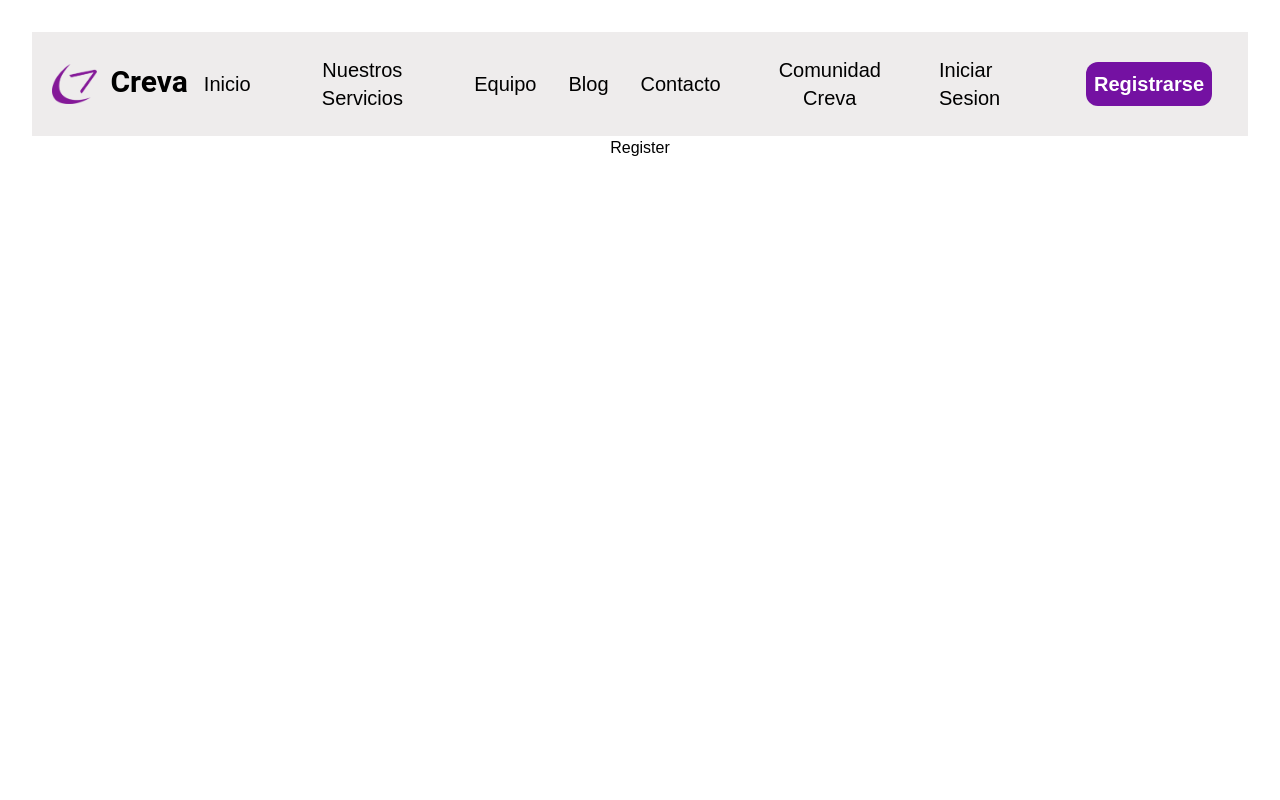
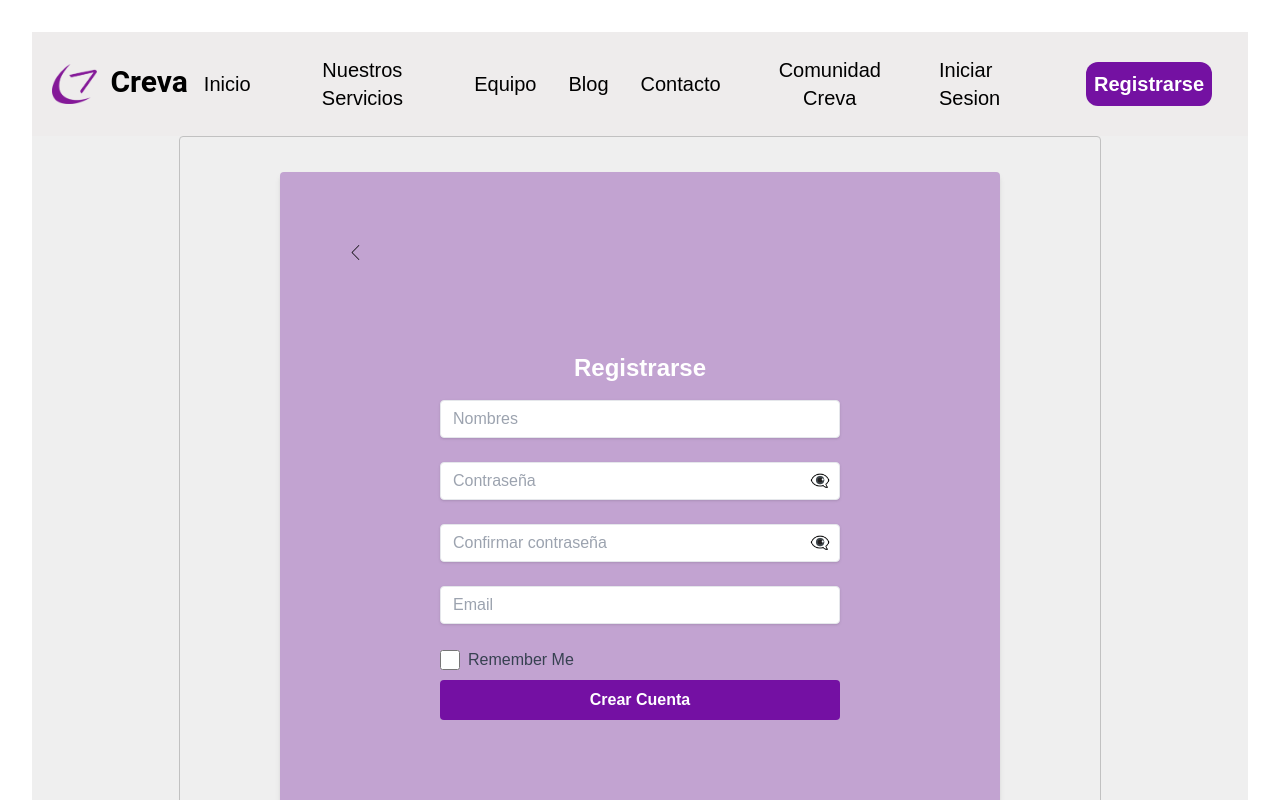
Before and after one commit to CrevaGroup/client, a React (Vite) app: page /register in a window 1280 px wide. Shown: the top 800 px of the page. Built offline with nearby package versions, Linux system fonts and the light colour scheme.

Commit message:
login terminado, register terminado

```diff
--- a/src/views/Login.jsx
+++ b/src/views/Login.jsx
@@ -5,10 +5,8 @@ import flechaVolver from "../assets/flechaVolver.svg";
 const Login = () => {
   const [username, setUsername] = useState("");
   const [password, setPassword] = useState("");
+  const [showPassword, setShowPassword] = useState(false);
 
-  const handleLogin = () => {
-    // Agrega la lógica de inicio de sesión aquí
-  };
   return (
     <div
       style={{ backgroundColor: "#EFEFEF" }}
@@ -22,28 +20,25 @@ const Login = () => {
         }}
       ></div>
       <div
+        className="bg-C2A3D1 shadow-md rounded p-24 mb-4"
         style={{
           border: "solid 1px #C1C1C1",
-          padding: "25px 70px 25px 70px",
           borderRadius: "4px",
         }}
       >
         <div
           style={{
             backgroundColor: "#C2A3D1",
-            width: "400px",
-            height: "370px",
           }}
-          className="bg-C2A3D1 shadow-md rounded p-8  mb-4"
+          className="bg-C2A3D1 shadow-md rounded p-24 mb-4"
         >
-          {" "}
           <Link to="/">
             <button
               style={{
                 color: "#7F7F7F",
                 position: "relative",
-                top: "-20px",
-                left: "-30px",
+                top: "-50px",
+                left: "-80px",
                 width: "30px",
                 height: "20px",
                 borderRadius: "50%",
@@ -59,7 +54,7 @@ const Login = () => {
                 src={flechaVolver}
                 alt=""
               />
-            </button>{" "}
+            </button>
           </Link>
           <h1
             style={{ color: "white" }}
@@ -67,9 +62,10 @@ const Login = () => {
           >
             Bienvenido
           </h1>
-          <div className="mb-4">
+          <div className="mb-6">
             <input
-              className="shadow appearance-none border rounded w-full py-2 px-3 text-gray-700 leading-tight focus:outline-none focus:shadow-outline"
+              style={{ width: "300px" }}
+              className={`shadow appearance-none border rounded w-full py-2 px-3 text-gray-700 leading-tight focus:outline-none focus:shadow-outline`}
               id="username"
               type="text"
               placeholder="Usuario"
@@ -77,21 +73,34 @@ const Login = () => {
               onChange={(e) => setUsername(e.target.value)}
             />
           </div>
-          <div className="mb-6">
+          <div className="mb-6" style={{ position: "relative" }}>
             <input
-              className="shadow appearance-none border rounded w-full py-2 px-3 text-gray-700 leading-tight focus:outline-none focus:shadow-outline"
+              className={`shadow appearance-none border rounded w-full py-2 px-3 text-gray-700 leading-tight focus:outline-none focus:shadow-outline`}
               id="password"
-              type="password"
+              type={showPassword ? "text" : "password"}
               placeholder="Contraseña"
               value={password}
               onChange={(e) => setPassword(e.target.value)}
             />
+            <button
+              style={{
+                position: "absolute",
+                top: "50%",
+                right: "10px",
+                transform: "translateY(-50%)",
+                border: "none",
+                background: "transparent",
+                cursor: "pointer",
+              }}
+              onClick={() => setShowPassword(!showPassword)}
+            >
+              <div>{showPassword ? "👁" : "👁️‍🗨️"}</div>
+            </button>
           </div>
           <div className="mb-6 text-center">
             <button
               style={{ backgroundColor: "#7410A3", color: "white" }}
-              className="w-full hover:bg-blue-700 text-white font-bold py-2 px-4 rounded focus:outline-none focus:shadow-outline"
-              onClick={handleLogin}
+              className="w-full hover-bg-blue-700 text-white font-bold py-2 px-4 rounded focus:outline-none focus:shadow-outline"
             >
               Iniciar Sesión
             </button>
@@ -106,7 +115,7 @@ const Login = () => {
           </div>
           <p
             style={{ fontSize: ".8rem" }}
-            className=" text-center text-white text-xs"
+            className="text-center text-white text-xs"
           >
             ¿No tienes cuenta?{" "}
             <a className="text-blue-500 hover:text-gray-500" href="#">
--- a/src/views/Register.jsx
+++ b/src/views/Register.jsx
@@ -1,9 +1,277 @@
-function Register(){
-    return(
-        <div>
-            <h1>Register</h1>
+import React, { useState } from "react";
+import { Link } from "react-router-dom";
+import flechaVolver from "../assets/flechaVolver.svg";
+
+function Register() {
+  const [username, setUsername] = useState("");
+  const [password, setPassword] = useState("");
+  const [confirmPassword, setConfirmPassword] = useState("");
+  const [email, setEmail] = useState("");
+  const [rememberMe, setRememberMe] = useState(false);
+  const [showPassword, setShowPassword] = useState(false);
+  const [showConfirmPassword, setShowConfirmPassword] = useState(false);
+
+  const [errors, setErrors] = useState({
+    username: "",
+    password: "",
+    confirmPassword: "",
+    email: "",
+  });
+
+  const handleValidation = () => {
+    const newErrors = {
+      username: validateUsername(username),
+      password: validatePassword(password),
+      confirmPassword: validateConfirmPassword(password, confirmPassword),
+      email: validateEmail(email),
+    };
+
+    setErrors(newErrors);
+  };
+
+  const handleLogin = () => {
+    // Realiza las validaciones antes de intentar crear la cuenta
+    handleValidation();
+
+    if (Object.values(errors).some((error) => error !== null)) {
+      return;
+    }
+
+    // Agrega aquí la lógica de creación de cuenta
+  };
+
+  const handleRememberMeChange = () => {
+    setRememberMe(!rememberMe);
+  };
+
+  return (
+    <div
+      style={{ backgroundColor: "#EFEFEF" }}
+      className="flex flex-col justify-center items-center h-screen"
+    >
+      <div
+        style={{
+          display: "flex",
+          justifyContent: "center",
+          paddingBottom: "20px",
+        }}
+      ></div>
+      <div
+        style={{
+          border: "solid 1px #C1C1C1",
+          padding: "35px 100px 35px 100px",
+          borderRadius: "4px",
+        }}
+      >
+        <div
+          style={{
+            backgroundColor: "#C2A3D1",
+          }}
+          className="bg-C2A3D1 shadow-md rounded p-40  mb-4"
+        >
+          <Link to="/">
+            <button
+              style={{
+                color: "#7F7F7F",
+                position: "relative",
+                top: "-90px",
+                left: "-100px",
+                width: "30px",
+                height: "20px",
+                borderRadius: "50%",
+                border: "none",
+                display: "flex",
+                justifyContent: "center",
+                alignItems: "center",
+                fontSize: "1.5rem",
+              }}
+            >
+              <img
+                style={{ width: "15px", height: "15px" }}
+                src={flechaVolver}
+                alt=""
+              />
+            </button>
+          </Link>
+          <h1
+            style={{ color: "white" }}
+            className="text-2xl text-center font-bold mb-4"
+          >
+            Registrarse
+          </h1>
+          <div className="mb-6">
+            <input
+              style={{ width: "400px" }}
+              className={`shadow appearance-none border rounded w-full py-2 px-3 text-gray-700 leading-tight focus:outline-none focus:shadow-outline ${
+                errors.username ? "border-red-500" : ""
+              }`}
+              id="nombre"
+              type="text"
+              placeholder="Nombres"
+              value={username}
+              onChange={(e) => setUsername(e.target.value)}
+              onBlur={handleValidation}
+            />
+            {errors.username && (
+              <p
+                style={{ fontSize: ".8rem", marginBottom: "-20px" }}
+                className="text-red-600"
+              >
+                {errors.username}
+              </p>
+            )}
+          </div>
+          <div className="mb-6" style={{ position: "relative" }}>
+            <input
+              className={`shadow appearance-none border rounded w-full py-2 px-3 text-gray-700 leading-tight focus:outline-none focus:shadow-outline ${
+                errors.password ? "border-red-500" : ""
+              }`}
+              id="password"
+              type={showPassword ? "text" : "password"}
+              placeholder="Contraseña"
+              value={password}
+              onChange={(e) => setPassword(e.target.value)}
+              onBlur={handleValidation}
+            />
+            <button
+              style={{
+                position: "absolute",
+                top: "50%",
+                right: "10px",
+                transform: "translateY(-50%)",
+                background: "transparent",
+                border: "none",
+                cursor: "pointer",
+              }}
+              onClick={() => setShowPassword(!showPassword)}
+            >
+              {showPassword ? "👁" : "👁️‍🗨️"}
+            </button>
+            {errors.password && (
+              <p
+                style={{ fontSize: ".8rem", marginBottom: "-20px" }}
+                className="text-red-600"
+              >
+                {errors.password}
+              </p>
+            )}
+          </div>
+          <div className="mb-6" style={{ position: "relative" }}>
+            <input
+              className={`shadow appearance-none border rounded w-full py-2 px-3 text-gray-700 leading-tight focus:outline-none focus:shadow-outline ${
+                errors.confirmPassword ? "border-red-500" : ""
+              }`}
+              id="conPassword"
+              type={showConfirmPassword ? "text" : "password"}
+              placeholder="Confirmar contraseña"
+              value={confirmPassword}
+              onChange={(e) => setConfirmPassword(e.target.value)}
+              onBlur={handleValidation}
+            />
+            <button
+              style={{
+                position: "absolute",
+                top: "50%",
+                right: "10px",
+                transform: "translateY(-50%)",
+                background: "transparent",
+                border: "none",
+                cursor: "pointer",
+              }}
+              onClick={() => setShowConfirmPassword(!showConfirmPassword)}
+            >
+              {showConfirmPassword ? "👁" : "👁️‍🗨️"}
+            </button>
+            {errors.confirmPassword && (
+              <p
+                style={{ fontSize: ".8rem", marginBottom: "-20px" }}
+                className="text-red-600"
+              >
+                {errors.confirmPassword}
+              </p>
+            )}
+          </div>
+          <div className="mb-6">
+            <input
+              className={`shadow appearance-none border rounded w-full py-2 px-3 text-gray-700 leading-tight focus:outline-none focus:shadow-outline ${
+                errors.email ? "border-red-500" : ""
+              }`}
+              id="mail"
+              type="email"
+              placeholder="Email"
+              value={email}
+              onChange={(e) => setEmail(e.target.value)}
+              onBlur={handleValidation}
+            />
+            {errors.email && (
+              <p
+                style={{ fontSize: ".8rem", marginBottom: "-20px" }}
+                className="text-red-600"
+              >
+                {errors.email}
+              </p>
+            )}
+          </div>
+          <div className="mb-6 text-center">
+            <div className="flex items-center justify-between mb-2">
+              <label htmlFor="rememberMe" className="inline-flex items-center">
+                <input
+                  type="checkbox"
+                  id="rememberMe"
+                  checked={rememberMe}
+                  onChange={handleRememberMeChange}
+                  className="form-checkbox h-5 w-5 text-purple-600"
+                />
+                <span className="ml-2 text-gray-700">Remember Me</span>
+              </label>
+            </div>
+            <button
+              style={{ backgroundColor: "#7410A3", color: "white" }}
+              className="w-full hover:bg-blue-700 text-white font-bold py-2 px-4 rounded focus:outline-none focus:shadow-outline"
+              onClick={handleLogin}
+            >
+              Crear Cuenta
+            </button>
+          </div>
         </div>
-    )
+      </div>
+    </div>
+  );
 }
 
+// Funciones de validación
+const validateUsername = (username) => {
+  if (!username) {
+    return "El nombre de usuario es obligatorio.";
+  }
+  if (!/^[a-zA-Z ]+$/i.test(username)) {
+    return "El nombre solo puede contener letras y espacios.";
+  }
+  return null; // Retorna null si no hay errores
+};
+
+const validatePassword = (password) => {
+  if (password.length < 6) {
+    return "La contraseña debe tener al menos 6 caracteres.";
+  }
+  return null;
+};
+
+const validateConfirmPassword = (password, confirmPassword) => {
+  if (password !== confirmPassword) {
+    return "Las contraseñas no coinciden.";
+  }
+  return null;
+};
+
+const validateEmail = (email) => {
+  if (!email) {
+    return "El correo electrónico es obligatorio.";
+  }
+  if (!/^[a-zA-Z0-9._%+-]+@gmail\.com$/i.test(email)) {
+    return "El correo electrónico debe ser una dirección de Gmail válida.";
+  }
+  return null; // Retorna null si no hay errores
+};
+
 export default Register;
```
Also changed, not shown: src/App.jsx (+9 -10 lines).
